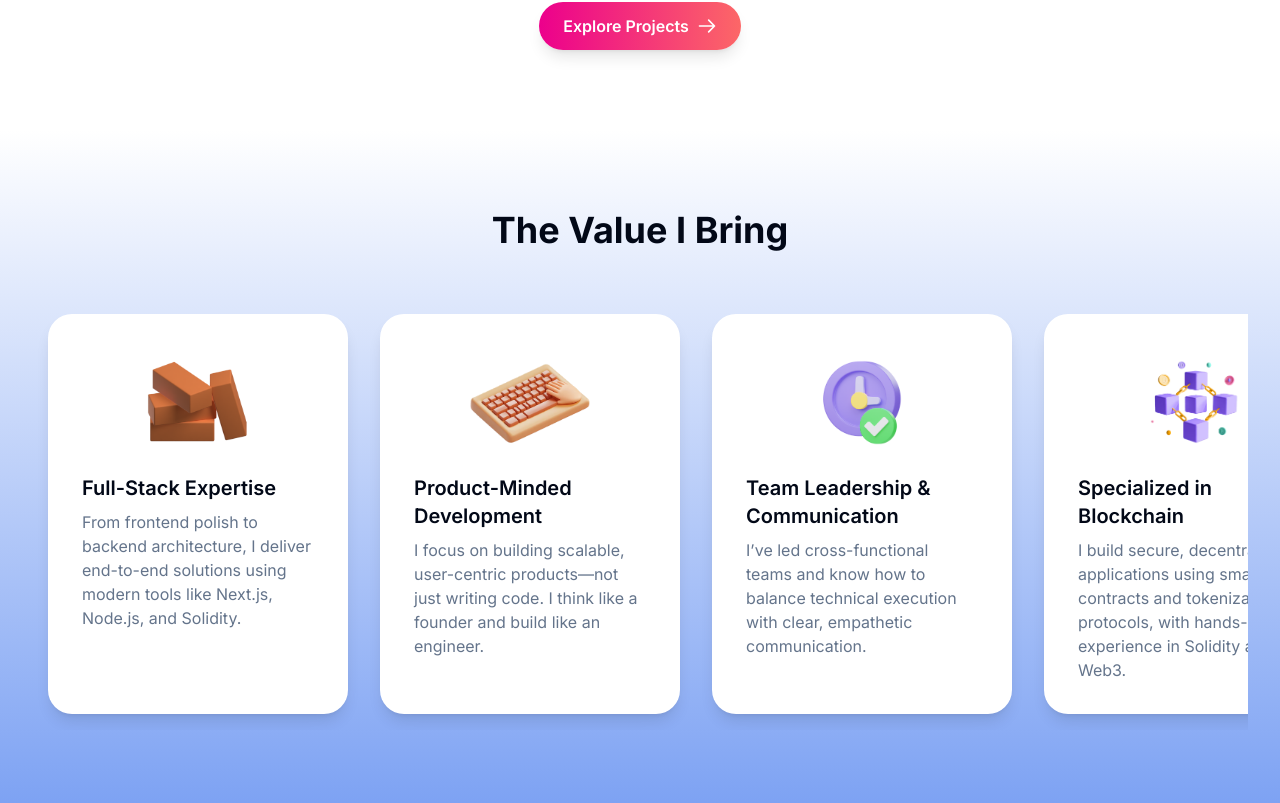
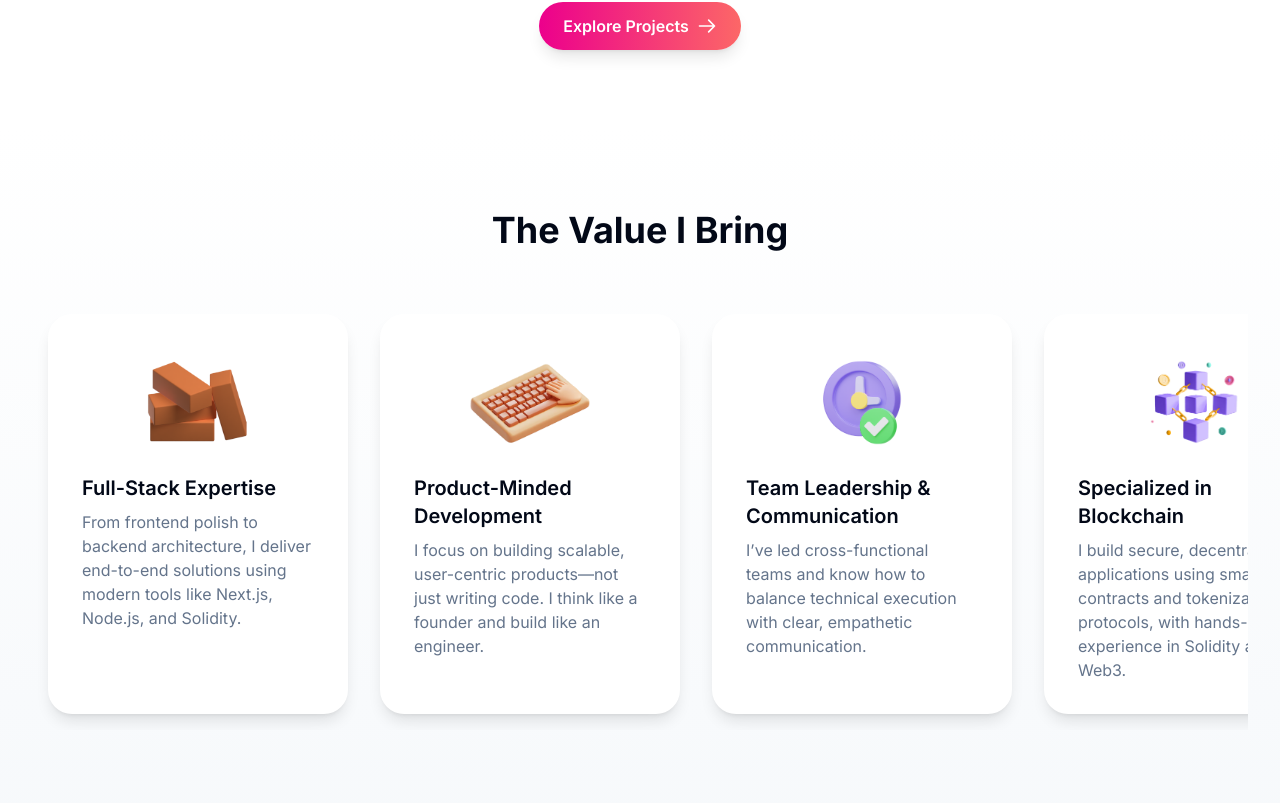
Before and after one commit to rocioferreiro/portfolio, a Next.js app: page / in a window 1280 px wide. Shown: the part 1117-1920 px from the top of the page. Built offline with nearby package versions, Linux system fonts and the light colour scheme.

Commit message:
Refactor FeatureCarousel component to use a div instead of section for improved semantic structure and update background gradient color.

```diff
--- a/app/components/FeatureCarousel.tsx
+++ b/app/components/FeatureCarousel.tsx
@@ -67,7 +67,7 @@ export default function FeatureCarousel() {
   }
 
   return (
-    <section id="value" className="py-20 bg-gradient-to-b from-background to-primary/60">
+    <div id="value" className="py-20 bg-gradient-to-b from-background to-secondary/60">
       <div className="max-w-7xl mx-auto px-4 sm:px-6 lg:px-8">
         <h2 className="text-4xl font-bold text-center mb-12 text-foreground">The Value I Bring</h2>
         <motion.div ref={carousel} className="cursor-grab overflow-x-auto overflow-y-visible">
@@ -97,6 +97,6 @@ export default function FeatureCarousel() {
           </motion.div>
         </motion.div>
       </div>
-    </section>
+    </div>
   )
 }
```
